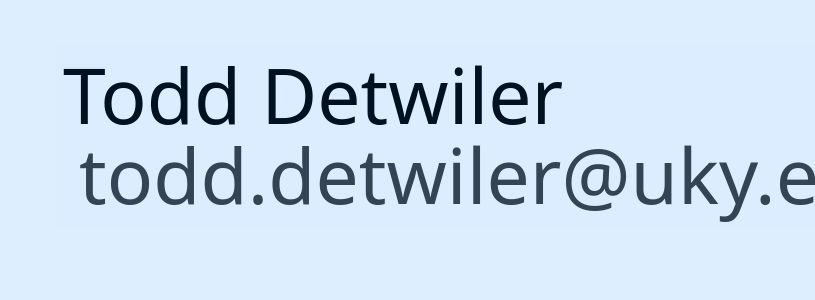
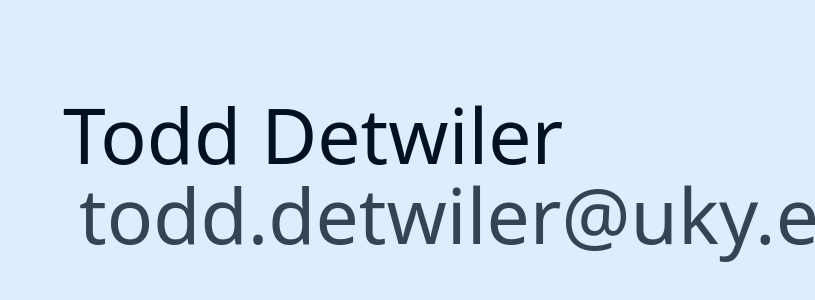
Before and after one commit to trapperkeeper/trapperkeeper.github.io, a plain HTML site: page index.html in a window 1280 px wide. Shown: the part 236-536 px from the top of the page, without its empty margins (465-1280 px from the left). Drawn offline with Linux system fonts and the light colour scheme.

Commit message:
Update index.html

```diff
--- a/index.html
+++ b/index.html
@@ -35,9 +35,9 @@
 				<animate attributeName="r" values="0; 100; 0" dur="30s" begin="-8s" repeatCount="indefinite" />
 			</circle>
 		</g>
-		<rect class="text-bg" x="55" y="35" width="200" height="23" rx="1"/>
-		<text x="56" y="45" class="name">Todd Detwiler</text>
-		<text x="58" y="55" class="email">todd.detwiler@uky.edu</text>
+		<rect class="text-bg" x="55" y="40" width="200" height="23" rx="1"/>
+		<text x="56" y="50" class="name">Todd Detwiler</text>
+		<text x="58" y="60" class="email">todd.detwiler@uky.edu</text>
 	</g>
 </svg>
 <!-- partial -->
```
